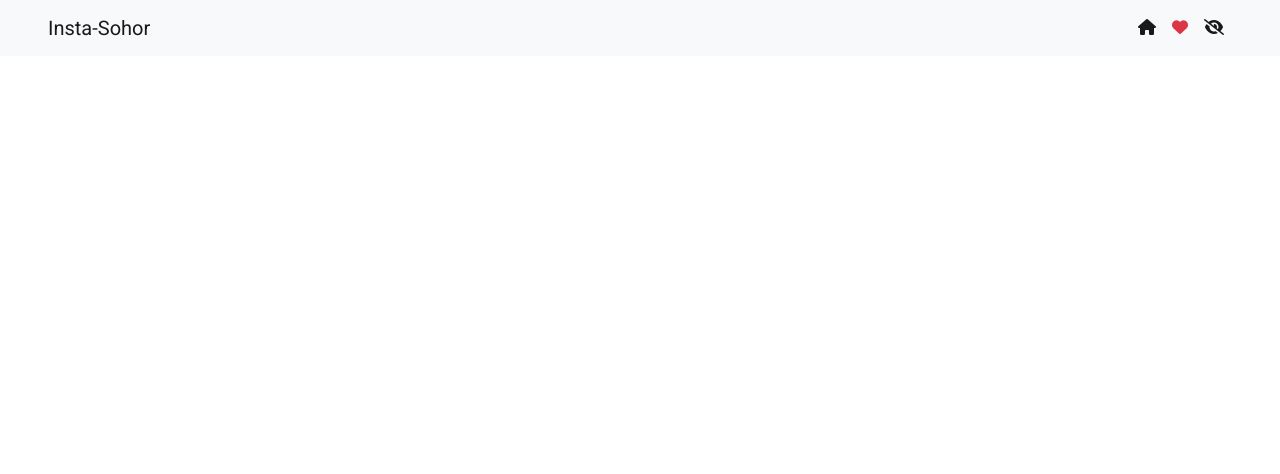
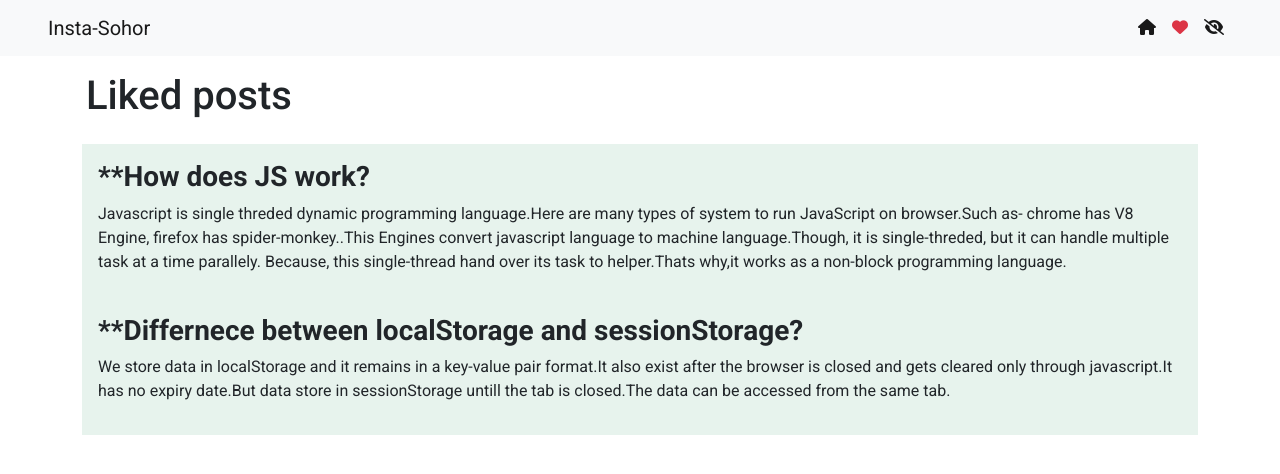
Before and after one commit to Rafia-Sultana/Insta-Sohor, a plain HTML site: page index.html in a window 1280 px wide. Both pictures are taken after a click on the button 1180 px from the left and 28 px from the top of the page. Drawn offline with nearby package versions, Linux system fonts and the light colour scheme.

Commit message:
definition added

```diff
--- a/index.html
+++ b/index.html
@@ -49,15 +49,40 @@
     <main class="main container mx-auto p-3">
         <div id="posts">
         </div>
+        <h1 id="likedPost" style="display: none;">Liked posts</h1>
         <div id="liked">
-            <h1>Liked posts</h1>
+
         </div>
+        <h1 id="reportPost" style="display: none;">Reported posts</h1>
+        <div id="reported">
 
-        <div id="reported">
-            <h1>Reported posts</h1>
         </div>
     </main>
-    <footer></footer>
+    <div class="container ">
+        <section class="p-3 bg-success  bg-opacity-10 ">
+
+            <h3 class="fw-bold">**How does JS work?</h3>
+            <p>
+                Javascript is single threded dynamic programming language.Here are many types of system to run
+                JavaScript on browser.Such as- chrome has V8 Engine, firefox has spider-monkey..This Engines convert
+                javascript language to machine language.Though, it is single-threded, but it can handle multiple task at
+                a time parallely. Because, this single-thread hand over its task to helper.Thats why,it works as a
+                non-block programming language.
+            </p>
+            <br>
+            <h3 class="fw-bold">**Differnece between localStorage and sessionStorage?</h3>
+            <p>
+                We store data in localStorage and it remains in a key-value pair format.It also exist after the browser
+                is closed and gets cleared only through javascript.It has no expiry date.But data store in
+                sessionStorage untill the tab is closed.The data can be accessed from the same tab.
+            </p>
+
+
+        </section>
+    </div>
+    <footer>
+
+    </footer>
 
     <!-- add javascript  file  -->
     <script src="./js/app.js"></script>
--- a/js/app.js
+++ b/js/app.js
@@ -35,16 +35,22 @@ const switchTab = (id) => {
     document.getElementById("posts").style.display = "grid";
     document.getElementById("liked").style.display = "none";
     document.getElementById("reported").style.display = "none";
+    document.getElementById("likedPost").style.display = "none";
+    document.getElementById("reportPost").style.display = "none";
   } else if (id === "liked") {
     document.getElementById("liked").style.display = "block";
     document.getElementById("posts").style.display = "none";
     document.getElementById("reported").style.display = "none";
+    document.getElementById("likedPost").style.display = "block";
+    document.getElementById("reportPost").style.display = "none";
 
     displayLikedPosts();
   } else {
     document.getElementById("reported").style.display = "block";
     document.getElementById("posts").style.display = "none";
     document.getElementById("liked").style.display = "none";
+    document.getElementById("likedPost").style.display = "none";
+    document.getElementById("reportPost").style.display = "block";
 
     displayReportedPosts();
   }
@@ -143,6 +149,7 @@ const showPosts = (posts) => {
 };
 
 const displayLikedPosts = () => {
+
   document.getElementById("liked").innerHTML = '';
   const likedPosts = getLikedPosts();
   likedPosts.forEach((post) => {
@@ -152,8 +159,10 @@ const displayLikedPosts = () => {
 };
 
 const displayReportedPosts = () => {
+
+  document.getElementById("reported").innerHTML = '';
   const reportedPosts = getReportedPosts();
-  posts.forEach((post) => {
+  reportedPosts.forEach((post) => {
     const div = createPost(post);
     document.getElementById("reported").appendChild(div);
   });
```
